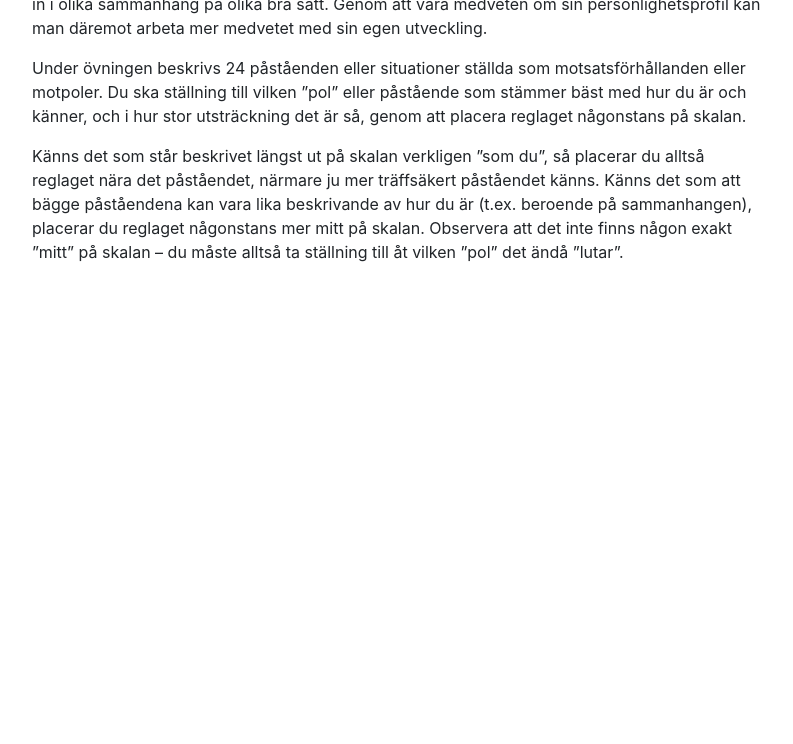
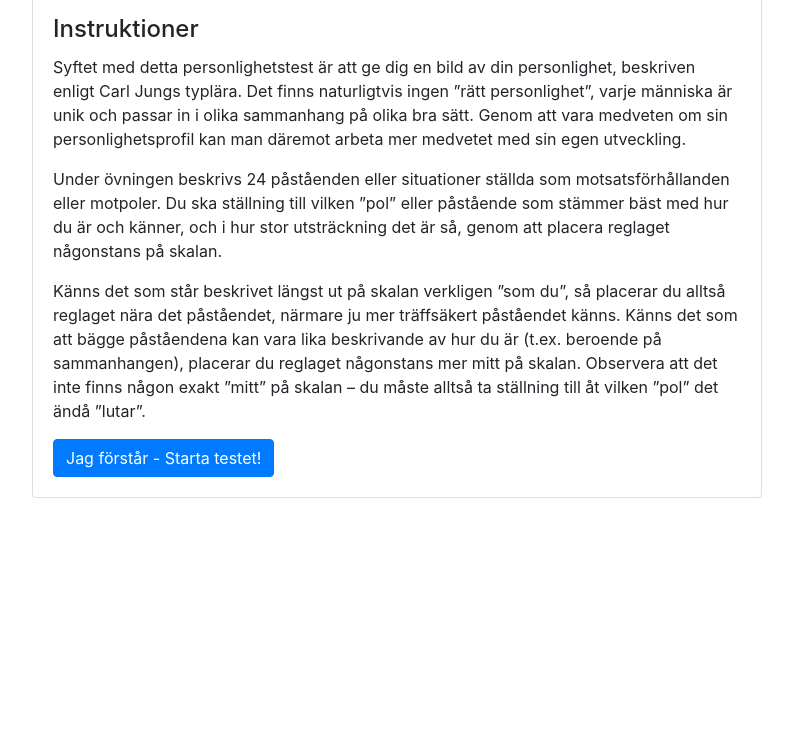
Before and after one commit to pfva/personlighetstest, a website: page www/personlighetstest/index.html in a window 1280 px wide. Shown: the part 56-800 px from the top of the page, without its empty margins (243-1036 px from the left). Drawn offline with Linux system fonts and the light colour scheme.

Commit message:
Created card in personlighetstest to hold info

```diff
--- a/www/personlighetstest/index.html
+++ b/www/personlighetstest/index.html
@@ -15,9 +15,16 @@
     <main class="container">
       <div class="row justify-content-center">
         <div class="col-8">
-          <p>Syftet med detta personlighetstest är att ge dig en bild av din personlighet, beskriven enligt Carl Jungs typlära. Det finns naturligtvis ingen ”rätt personlighet”, varje människa är unik och passar in i olika sammanhang på olika bra sätt. Genom att vara medveten om sin personlighetsprofil kan man däremot arbeta mer medvetet med sin egen utveckling.</p>
-          <p>Under övningen beskrivs 24 påståenden eller situationer ställda som motsatsförhållanden eller motpoler. Du ska ställning till vilken ”pol” eller påstående som stämmer bäst med hur du är och känner, och i hur stor utsträckning det är så, genom att placera reglaget någonstans på skalan.</p>
-          <p>Känns det som står beskrivet längst ut på skalan verkligen ”som du”, så placerar du alltså reglaget nära det påståendet, närmare ju mer träffsäkert påståendet känns. Känns det som att bägge påståendena kan vara lika beskrivande av hur du är (t.ex. beroende på sammanhangen), placerar du reglaget någonstans mer mitt på skalan. Observera att det inte finns någon exakt ”mitt” på skalan – du måste alltså ta ställning till åt vilken ”pol” det ändå ”lutar”.</p>
+          <div class="card">
+            <h4 class="card-header">Personlighetstest</h4>
+            <div class="card-body">
+              <h4 class="card-title">Instruktioner</h4>
+              <p class="card-text">Syftet med detta personlighetstest är att ge dig en bild av din personlighet, beskriven enligt Carl Jungs typlära. Det finns naturligtvis ingen ”rätt personlighet”, varje människa är unik och passar in i olika sammanhang på olika bra sätt. Genom att vara medveten om sin personlighetsprofil kan man däremot arbeta mer medvetet med sin egen utveckling.</p>
+              <p class="card-text">Under övningen beskrivs 24 påståenden eller situationer ställda som motsatsförhållanden eller motpoler. Du ska ställning till vilken ”pol” eller påstående som stämmer bäst med hur du är och känner, och i hur stor utsträckning det är så, genom att placera reglaget någonstans på skalan.</p>
+              <p class="card-text">Känns det som står beskrivet längst ut på skalan verkligen ”som du”, så placerar du alltså reglaget nära det påståendet, närmare ju mer träffsäkert påståendet känns. Känns det som att bägge påståendena kan vara lika beskrivande av hur du är (t.ex. beroende på sammanhangen), placerar du reglaget någonstans mer mitt på skalan. Observera att det inte finns någon exakt ”mitt” på skalan – du måste alltså ta ställning till åt vilken ”pol” det ändå ”lutar”.</p>
+              <a href="#" class="btn btn-primary">Jag förstår - Starta testet!</a>
+            </div>
+          </div>
         </div>
       </div>
     </main>
```
